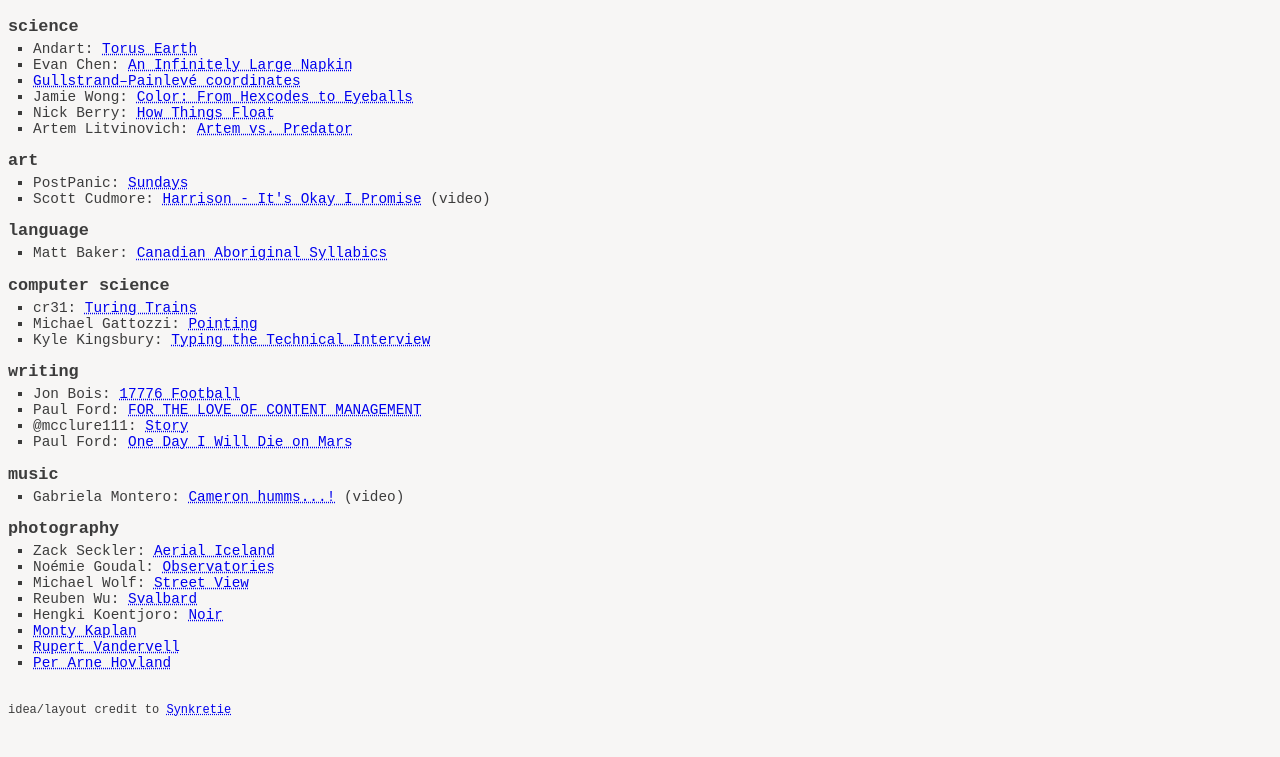
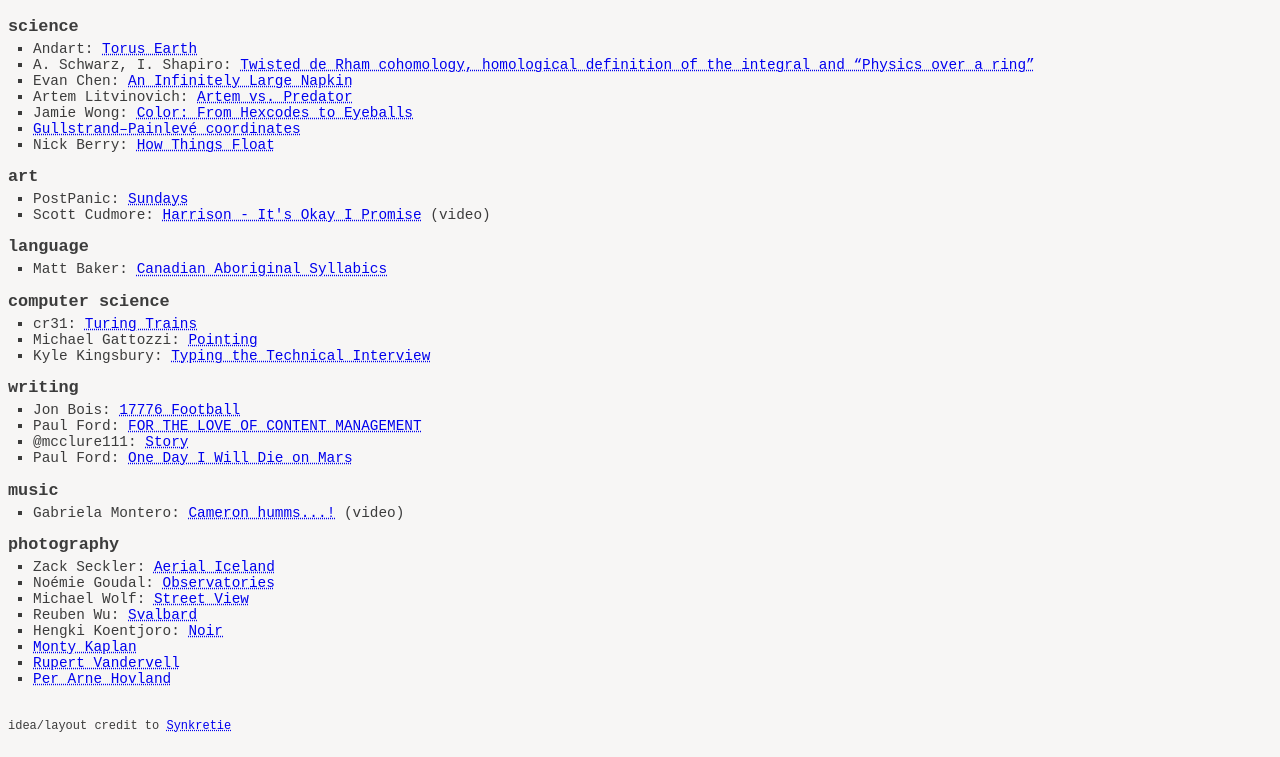
Before and after one commit to Pascal-So/log, a plain HTML site: page index.html in a window 1280 px wide. Shown: the part 55-812 px from the top of the page. Drawn offline with Linux system fonts and the light colour scheme.

Commit message:
add 'physics over a ring' paper

```diff
--- a/index.html
+++ b/index.html
@@ -55,11 +55,12 @@
 <h3>science</h3>
 <ul>
     <li>Andart: <a href="http://www.aleph.se/andart/archives/2014/02/torusearth.html">Torus Earth</a></li>
+    <li>A. Schwarz, I. Shapiro: <a href="https://arxiv.org/pdf/0809.0086.pdf">Twisted de Rham cohomology, homological definition of the integral and “Physics over a ring”</a></li>
     <li>Evan Chen: <a href="http://web.evanchen.cc/napkin.html">An Infinitely Large Napkin</a></li>
+    <li>Artem Litvinovich: <a href="https://www.ribbonfarm.com/2016/05/12/artem-vs-predator/">Artem vs. Predator</a></li>
+    <li>Jamie Wong: <a href="http://jamie-wong.com/post/color/">Color: From Hexcodes to Eyeballs</a></li>
     <li><a href="https://en.wikipedia.org/wiki/Gullstrand%E2%80%93Painlev%C3%A9_coordinates">Gullstrand–Painlevé coordinates</a></li>
-    <li>Jamie Wong: <a href="http://jamie-wong.com/post/color/">Color: From Hexcodes to Eyeballs</a></li>
     <li>Nick Berry: <a href="http://datagenetics.com/blog/june22016/index.html">How Things Float</a></li>
-    <li>Artem Litvinovich: <a href="https://www.ribbonfarm.com/2016/05/12/artem-vs-predator/">Artem vs. Predator</a></li>
 </ul>
 <h3>art</h3>
 <ul>
```
